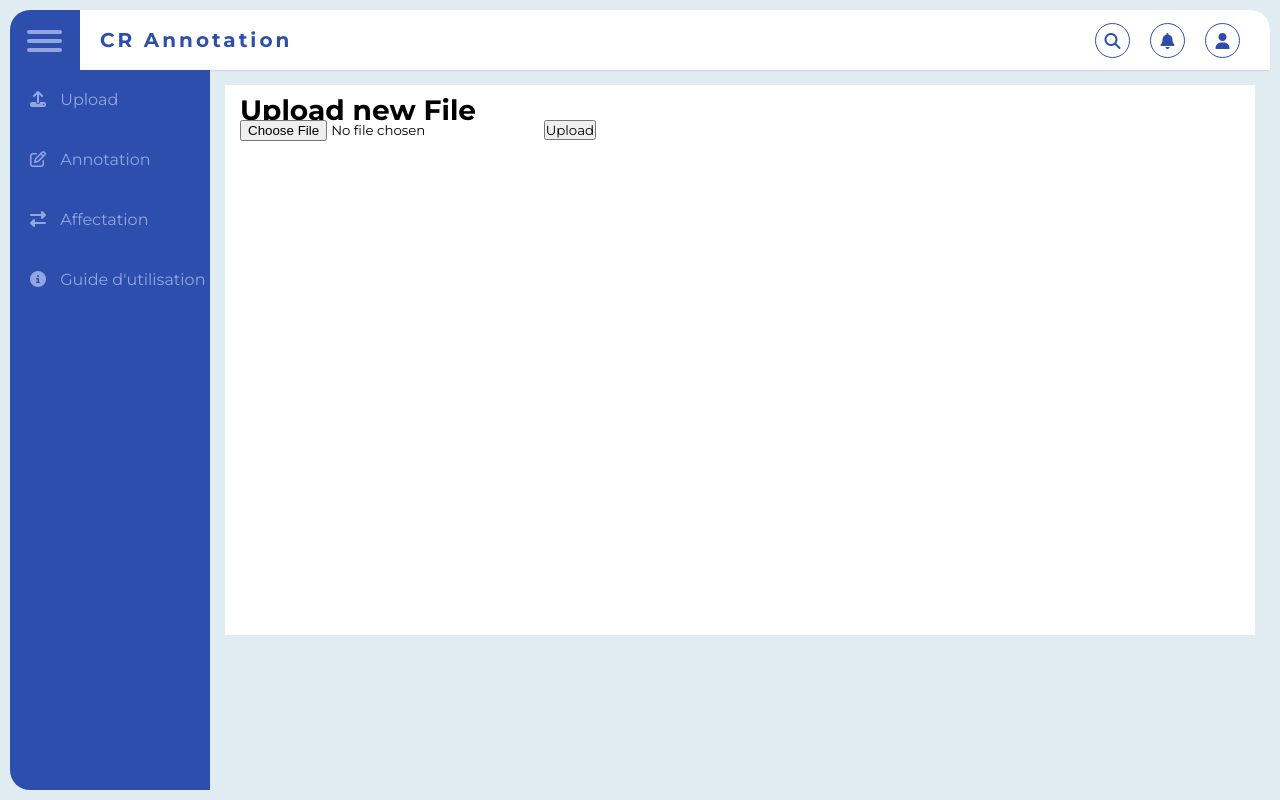
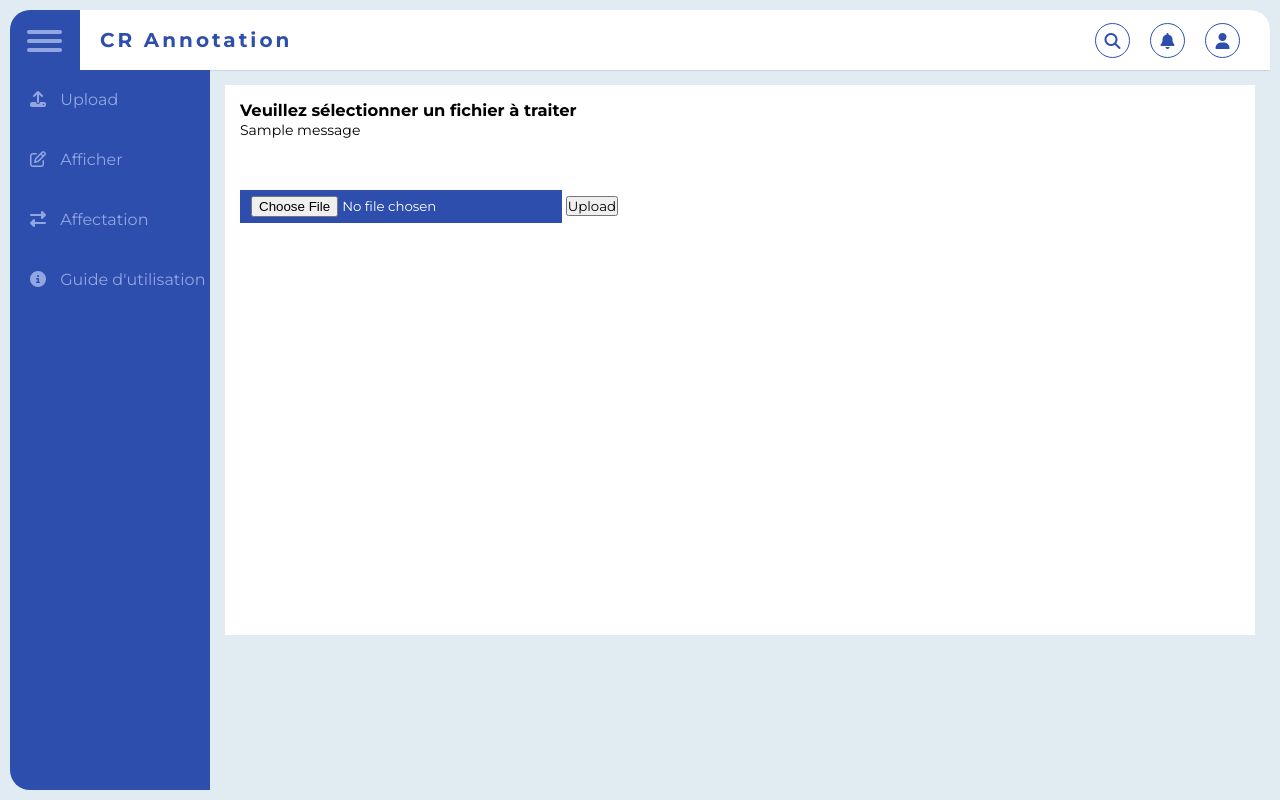
Before and after one commit to nassim47/CR-annotation, a Flask app: page /chargement/ in a window 1280 px wide. Run offline with Flask 2, Linux system fonts and the light colour scheme; one stand-in notice (Sample message) is shown; some libraries are stand-ins or nearby versions.

Commit message:
Deuxieme message

```diff
--- a/static/style.css
+++ b/static/style.css
@@ -178,5 +178,62 @@ body{
     color: #2e4ead;
 }
 .text{
+    color:black ;
+    line-height: 30px;
+    color: black;
+}
+
+.trouver{
+    color: #4360b5;
+}
+
+.wrapper .main_container .itemaff{
+    background: #fff;
+    margin-bottom: 10px;
+    padding: 15px;
+    font-size: 14px;
+    line-height: 20px;
+    overflow:auto;
+    height: 550px;
+    width: 50%;
+    float: left;
+    border-width:1px;
+    border-style:dashed;
+    border-color:#4360b5;
+
+}
+
+.wrapper .main_container .itemaff1{
+    background: #fff;
+    margin-bottom: 10px;
+    padding: 15px;
+    font-size: 14px;
+    line-height: 20px;
+    overflow:auto;
+    height: 550px;
+    width: 50%;
+    float: right;
+    border-width:1px;
+    border-style:dashed;
+    border-color:#4360b5;
+
+
+}
+.form{
+    padding-top: 50px;
+}
+.bouton{
+    color: white;
+    display: inline-block;
+    padding: 5px 10px;
+    background: #2e4ead;
+    border: 1px solid #2e4ead;
+
+}
+
+.affchage{
     line-height: 30px;
 }
+.af{
+    line-height: 30px;
+}
--- a/templates/chargement.html
+++ b/templates/chargement.html
@@ -6,17 +6,31 @@
 
         <div class="main_container">
             <div class="item">
-            <h1>Upload new File</h1>
+            <h3>Veuillez sélectionner un fichier à traiter </h3>
+
+                <p>
+	            {% with messages = get_flashed_messages() %}
+	                  {% if messages %}
+		            <ul class=flashes>
+		                {% for message in messages %}
+		                 <li>{{ message }}</li>
+		                {% endfor %}
+		            </ul>
+	                {% endif %}
+	            {% endwith %}
+                </p>
+
+            <form class="form" method=post enctype=multipart/form-data>
+                <input class="bouton" type=file name=file>
+                <input   type=submit value=Upload>
+                <br><br>
 
 
-            <form method=post enctype=multipart/form-data>
-                <input type=file name=file>
-                <input type=submit value=Upload>
-            </form>
 
-            <form method="get" enctype=multipart/form-data>
 
-            </form>
+
+
+                </form>
             </div>
          </div>
 
--- a/templates/index.html
+++ b/templates/index.html
@@ -38,25 +38,25 @@
         </div>
         <div class="sidebar">
             <ul>
-                <li><a href="/chargement" class="active">
+                <li><a href="/chargement/" class="active">
                     <span class="icon">
                         <i class="fas fa-upload" area-hidden="true"></i>
                     </span>
                     <span class="title">Upload</span>
                 </a></li>
-                <li><a href="/annotation">
+                <li><a href="/afficher/">
                      <span class="icon">
                          <i class="fa fa-edit" area-hidden="true"></i>
                      </span>
-                    <span class="title">Annotation</span>
+                    <span class="title">Afficher</span>
                 </a></li>
-                <li><a href="/affectation">
+                <li><a href="/affectation/">
                      <span class="icon">
                          <i class="fa fa-exchange-alt" area-hidden="true"></i>
                      </span>
                     <span class="title">Affectation</span>
                 </a></li>
-                <li><a href="/guide">
+                <li><a href="/guide/">
                      <span class="icon">
                          <i class="fa fa-info-circle" area-hidden="true"></i>
                      </span>
--- a/views.py
+++ b/views.py
@@ -1,28 +1,36 @@
 import os
+from termcolor import colored
+import xml.dom.minidom
+import json
+from flask import json
+import xmltodict
 
-from flask import Flask, render_template, request, redirect, flash, url_for
-from werkzeug.utils import secure_filename
-
-import xml.dom.minidom
 import xml.etree.ElementTree as ET
-
-from lxml import etree
-
-
-UPLOAD_FOLDER = '/Users/nassim/Desktop/Stage'
-ALLOWED_EXTENSIONS = set(['txt', 'pdf', 'png', 'jpg', 'jpeg', 'gif', 'log', 'xml'])
+from xml.dom.minidom import parse
 
 
 
+
+from flask import Flask, render_template, request, redirect, flash, url_for, send_file, safe_join
+from werkzeug.utils import secure_filename
+from flask import send_from_directory
+
+UPLOAD_FOLDER = '/Users/nassim/Desktop/Stage'
+ALLOWED_EXTENSIONS = set(['txt', 'pdf', 'png', 'jpg', 'jpeg', 'gif', 'log', 'xml', 'json'])
+
 app = Flask(__name__)
 app.config['UPLOAD_FOLDER'] = UPLOAD_FOLDER
+app.secret_key = "secret key"
+
+
 
 @app.route('/')
 def index():
-    data ={
-        'title':'AppTool',
-       }
+    data = {
+        'title': 'AppTool',
+    }
     return render_template('index.html', data=data)
+
 
 def allowed_file(filename):
     return '.' in filename and \
@@ -45,44 +53,58 @@ def upload_file():
         if file and allowed_file(file.filename):
             filename = secure_filename(file.filename)
             file.save(os.path.join(app.config['UPLOAD_FOLDER'], filename))
-            return redirect(url_for('afficher',
+            file.save(filename)
+            return redirect(url_for('annotation',
                                     filename=filename))
     return render_template('chargement.html')
 
 
 '''@app.route('/afficher/<filename>')
 def uploaded_file(filename):
-
     n = send_from_directory(app.config['UPLOAD_FOLDER'],
                                filename)
     return n
 '''
 
-@app.route('/afficher/<filename>')
-def afficher(filename):
-    data ={
-        'title':'Afficher',
-       }
 
-    #doc = xml.dom.minidom.parse("/Users/nassim/Desktop/Stage/"+filename)
-    #medical_event = doc.getElementsByTagName("medical_event")
-    #tree = etree.parse("/Users/nassim/Desktop/Stage/"+filename)
-
-
-    tree = ET.parse("/Users/nassim/Desktop/Stage/"+filename)
-    root = tree.getroot()
-    string = ':'
-
-    return render_template('afficher.html', data=data,tree=tree, root=root, string=string) #doc=doc, medical_event=medical_event
+@app.route('/afficher/', methods=['GET', 'POST'])
+def afficher():
+    data = {
+        'title': 'Afficher',
+    }
+    #tree = ET.parse("/Users/nassim/Desktop/Stage/" + filename)
+    #root = tree.getroot()
 
 
 
-@app.route('/annotation/')
-def annotation():
+
+
+    return render_template('afficher.html', data=data)
+
+
+@app.route('/annotation/<filename>')
+def annotation(filename):
     data = {
         'title': 'Annotation',
     }
-    return render_template('annotation.html', data=data)
+    tree = ET.parse("/Users/nassim/Desktop/Stage/"+filename)
+    root = tree.getroot()
+
+
+    #with open('/Users/nassim/Desktop/Stage/' + filename, 'rt') as myfile:
+     # contents = myfile.read()
+      #espace = contents.split()
+      #saut = contents.split('\n')
+
+    with open("/Users/nassim/Desktop/Stage/"+filename, 'rt') as fd:
+        doc = xmltodict.parse(fd.read())
+        space = doc['CR']['contenu'].split()
+
+
+
+    return render_template('annotation.html', data=data,space=space, root=root, tree=tree, doc=doc)
+
+
 
 @app.route('/affectation/')
 def affectation():
@@ -90,6 +112,7 @@ def affectation():
         'title': 'Affectation',
     }
     return render_template('affectation.html', data=data)
+
 
 @app.route('/guide/')
 def guide():
@@ -99,6 +122,5 @@ def guide():
     return render_template('guide.html', data=data)
 
 
-
 if __name__ == '__main__':
-    app.run(debug=True, port= 3000)
+    app.run(debug=True, port=3000)
```
Also changed, not shown: templates/afficher.html (+24 -10 lines), templates/annotation.html (+59 -3 lines).
